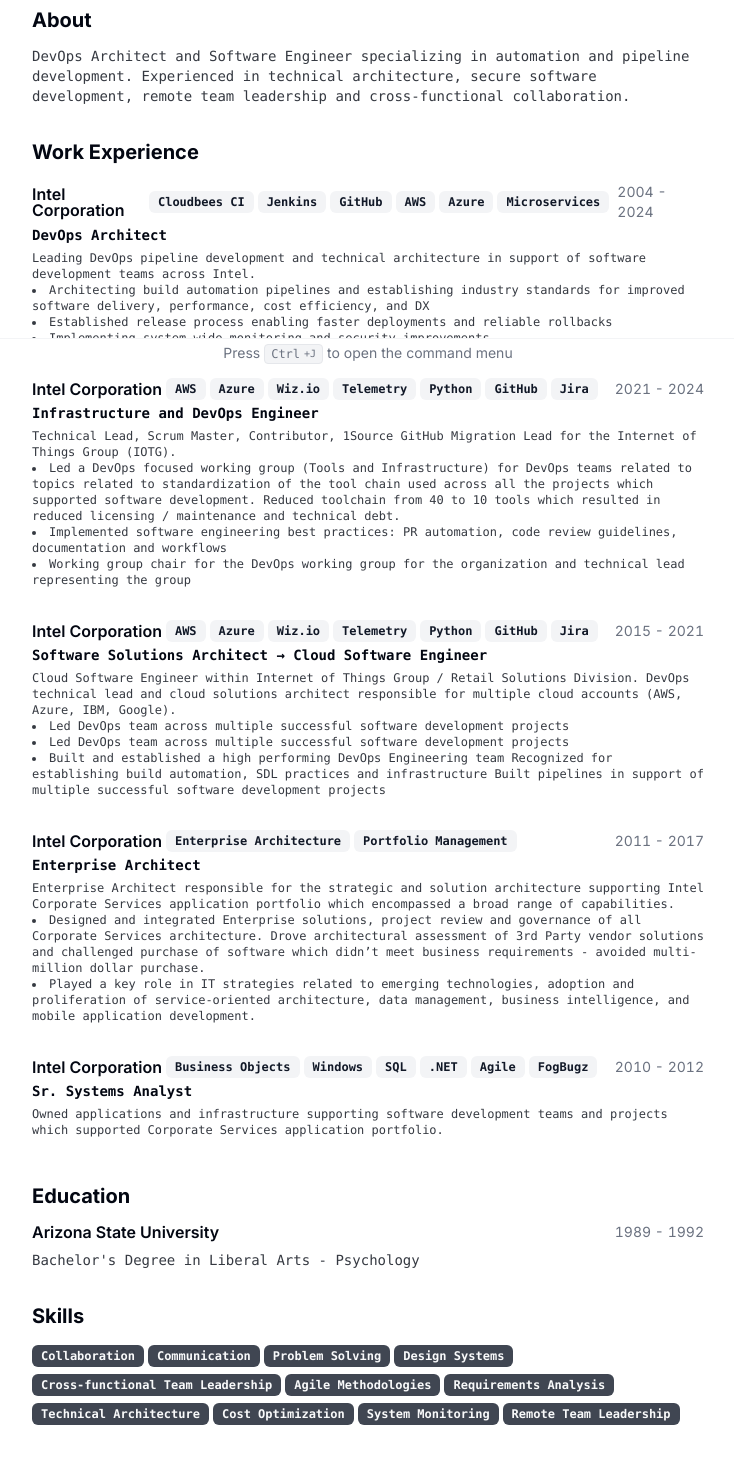
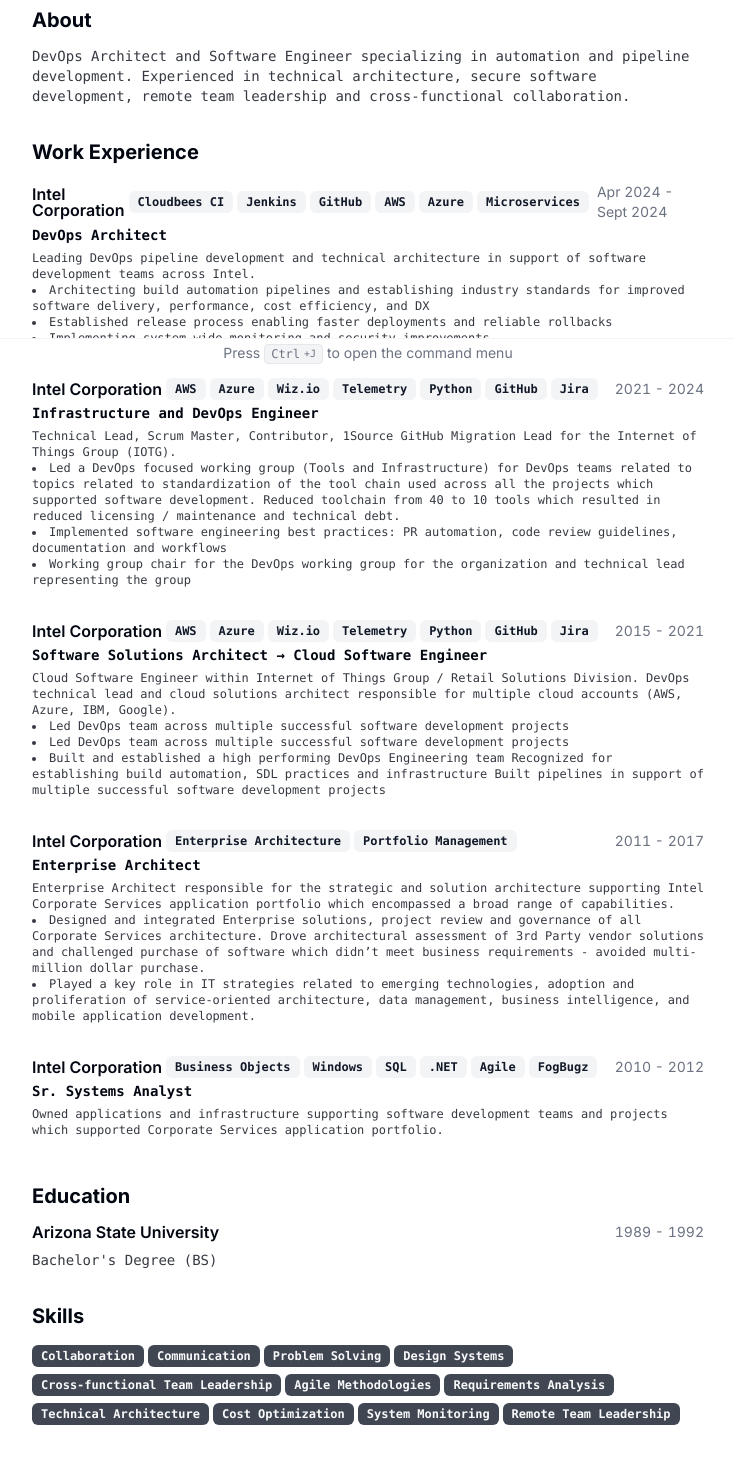
Before and after one commit to kraken-slayer/cv, a Next.js app: page / in a window 1280 px wide. Shown: the part 432-1892 px from the top of the page, without its empty margins (272-1006 px from the left). Built offline with nearby package versions, Linux system fonts and the light colour scheme.

Commit message:
ci: Updated CV - build and deploy

```diff
--- a/src/data/resume-data.tsx
+++ b/src/data/resume-data.tsx
@@ -15,6 +15,7 @@
   locationLink: "https://www.google.com/maps/place/Phoenix,+AZ/",
   about:
     "Experienced DevOps Architect with a passion for creating secure, scalable, and reliable software solutions. Bringing a strong proficiency in automation tools and scripting along with cloud infrastructure services (AWS, Azure, IBM) including a security-focused mindset and a commitment to quality.  Specializing in infrastructure automation, CI/CD (Cloudbees CI / Jenkins, GitHub Actions) and containerization technologies (Docker, Kubernetes) and delivering customer-first services that ensure both operational and cost efficiencies, along with security best practices.",
+    // "20 year Intel career with a strong background in DevOps, Enterprise Architecture, IT Operations and Software Engineering. Specializing in implementing cloud infrastructure, pipeline automation, building scalable microservices, and real-time collaboration systems. Passionate about Secure Software Development Lifecycle (SDL) practices, and Developer Experience in support of building applications running at the Edge. Experienced in mentoring others, continuous learning and building strong skills and promoting opportunities for growth. Recognized for strong remote team leadership, capable of building highly successful teams.",
   summary: (
     <>
       DevOps Architect and Software Engineer specializing in automation and pipeline development. Experienced in technical architecture, secure software development, remote team
@@ -47,7 +48,7 @@
   education: [
     {
       school: "Arizona State University",
-      degree: "Bachelor's Degree in Liberal Arts - Psychology",
+      degree: "Bachelor's Degree (BS)",
       start: "1989",
       end: "1992",
     },
@@ -59,8 +60,8 @@
       badges: ["Cloudbees CI", "Jenkins", "GitHub", "AWS", "Azure", "Microservices"],
       title: "DevOps Architect",
       logo: ConsultlyLogo,
-      start: "2004",
-      end: "2024",
+      start: "Apr 2024",
+      end: "Sept 2024",
       description: (
         <>
           Leading DevOps pipeline development and technical architecture in support of software development teams across Intel.
```
